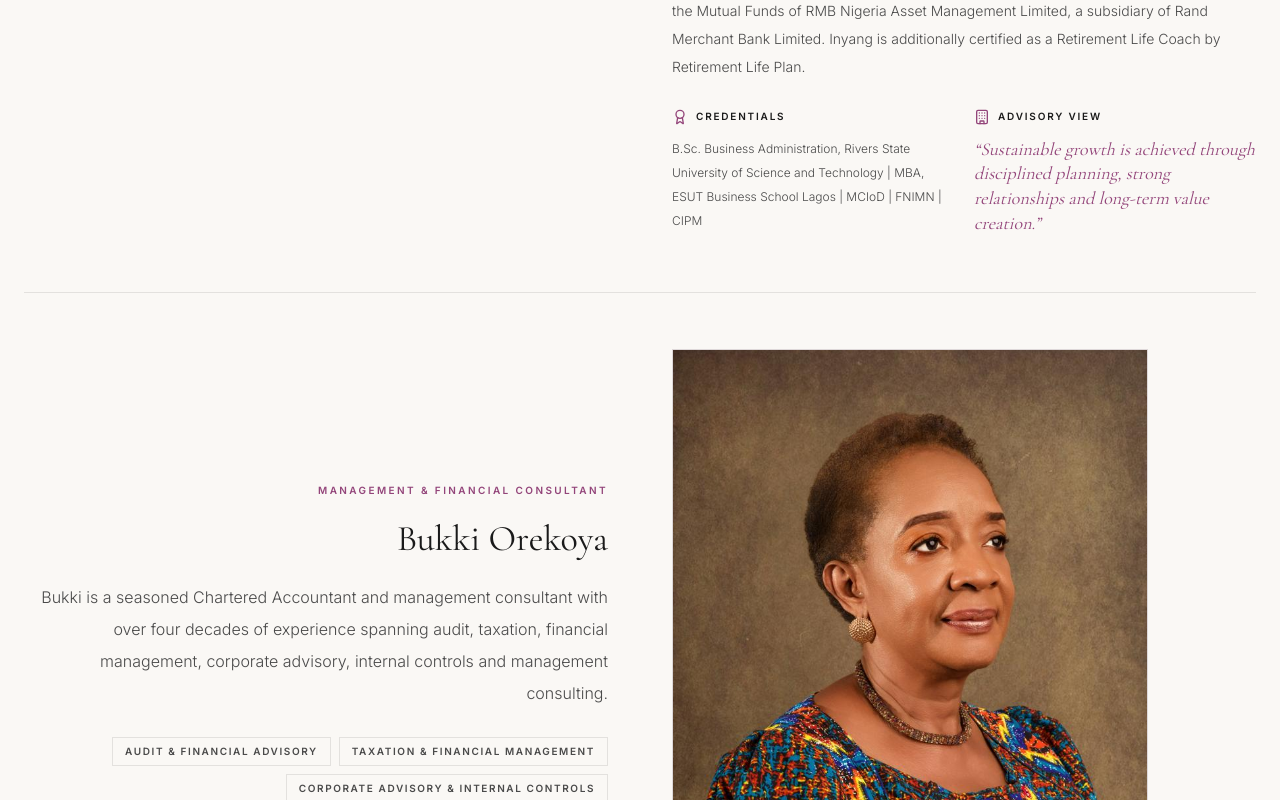
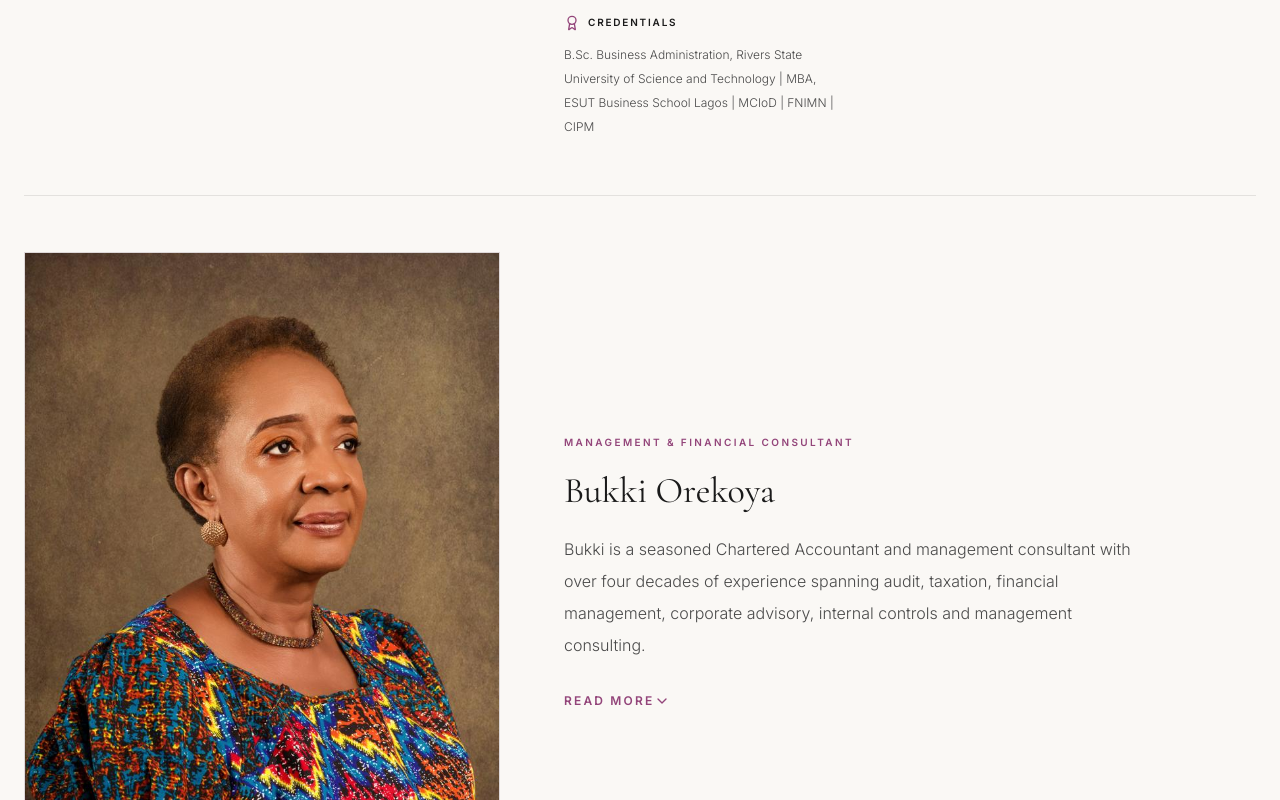
Before and after one commit to BehindTheDesks/newaverti, a Next.js app: page /team in a window 1280 px wide. Shown: the part 1780-2580 px from the top of the page. Built offline with nearby package versions, Linux system fonts and the light colour scheme.

Commit message:
update: enhance contact and team content with clearer messaging and improved structure

```diff
--- a/app/contact/page.tsx
+++ b/app/contact/page.tsx
@@ -40,16 +40,16 @@ const contactDetails: ContactDetail[] = [
   },
   {
     icon: Mail,
-    eyebrow: "Advisory Email",
+    eyebrow: "Averti Professional Management Email",
     title: "info@averti.com.ng",
     detail: "Confidential partner communication",
     href: "mailto:info@averti.com.ng",
   },
   {
     icon: Phone,
-    eyebrow: "Institutional Relations",
+    eyebrow: "Phone Number",
     title: "+234 1 794 3620",
-    detail: "Monday — Friday · 09:00 — 18:00 WAT",
+    detail: "Monday — Friday · 09:00 — 17:00 WAT",
     href: "tel:+23417943620",
   },
 ];
@@ -196,7 +196,7 @@ export default function ContactPage() {
 
   return (
     <div className="w-full bg-[#FAF8F5] text-[#1A1A1A]">
-      <motion.section
+      {/* <motion.section
         variants={reveal}
         initial="hidden"
         animate="show"
@@ -219,7 +219,7 @@ export default function ContactPage() {
             </p>
           </div>
         </div>
-      </motion.section>
+      </motion.section> */}
 
       <section className="mx-auto grid max-w-7xl grid-cols-1 gap-14 px-6 py-20 sm:py-24 lg:grid-cols-12 lg:gap-16">
         <motion.aside
@@ -239,11 +239,10 @@ export default function ContactPage() {
           <motion.div variants={reveal} transition={transition}>
             <SectionLabel>Global Presence</SectionLabel>
             <h2 className="mt-5 max-w-sm font-serif text-3xl font-normal leading-tight sm:text-4xl">
-              A private channel for executive inquiry.
+              Have an inquiry? Send us a Message.
             </h2>
             <p className="mt-6 max-w-md text-sm font-light leading-7 text-[#4A4A4A]">
-              Consultation requests are reviewed with discretion and routed to
-              senior advisory partners according to mandate complexity.
+              Consultation requests are reviewed and sent back with the necessary informaton needed for growth of your organization.
             </p>
           </motion.div>
 
@@ -421,15 +420,13 @@ export default function ContactPage() {
                       <span>Validating Request...</span>
                     ) : (
                       <>
-                        <span>Initiate Inquiry</span>
+                        <span>Send Inquiry</span>
                         <Send className="ml-2 h-4 w-4" aria-hidden="true" />
                       </>
                     )}
                   </button>
-                  <p className="flex items-center gap-2 text-xs font-light leading-6 text-[#4A4A4A]">
-                    <Clock3 className="h-4 w-4 text-[#93457A]" aria-hidden="true" />
-                    Senior advisory response within 24 hours.
-                  </p>
+
+
                 </div>
               </form>
             ) : (
@@ -504,7 +501,7 @@ export default function ContactPage() {
         <p className="mx-auto mt-6 max-w-3xl text-sm font-light leading-7 text-[#4A4A4A] sm:text-base sm:leading-8">
           Every consultation is treated as a confidential engagement, ensuring
           your organization&apos;s intellectual property and long-term vision
-          remain protected while we engineer competitive advantage.
+          remain protected while we create an advantage for you.
         </p>
       </motion.section>
     </div>
--- a/app/team/TeamContent.tsx
+++ b/app/team/TeamContent.tsx
@@ -3,7 +3,7 @@
 import Image from "next/image";
 import Link from "next/link";
 import { useState } from "react";
-import { ArrowRight, Award, Building, ChevronDown } from "lucide-react";
+import { ArrowRight, Award, ChevronDown } from "lucide-react";
 import { AnimatePresence, motion, useReducedMotion } from "motion/react";
 
 const leaders = [
@@ -28,17 +28,11 @@ const leaders = [
 
       Inyang is additionally certified as a Retirement Life Coach by Retirement Life Plan.`,
 
-    specialties: [
-      "Financial & Retirement Planning",
-      "Business Development & Marketing",
-      "Customer Relationship Management",
-    ],
 
     education:
       "B.Sc. Business Administration, Rivers State University of Science and Technology | MBA, ESUT Business School Lagos | MCIoD | FNIMN | CIPM",
 
-    quote:
-      "Sustainable growth is achieved through disciplined planning, strong relationships and long-term value creation.",
+
   },
   {
     name: "Bukki Orekoya",
@@ -58,18 +52,12 @@ const leaders = [
 
     She also served as the first Nigerian Chief Accountant and Company Secretary at Paterson Candy International Nigeria Limited, a subsidiary of Thames Water, United Kingdom, where she contributed significantly to the company’s financial management and corporate governance operations.`,
 
-    specialties: [
-      "Audit & Financial Advisory",
-      "Taxation & Financial Management",
-      "Corporate Advisory & Internal Controls",
-    ],
+
 
     education:
       "Fellow, Institute of Chartered Accountants of Nigeria (FCA) | Member, Nigerian Institute of Management (MNIM) | Associate, Chartered Institute of Taxation of Nigeria (ACIT)",
 
-    quote:
-      "Strong organizations are built on sound financial management, accountability and disciplined leadership.",
-  },
+     },
   {
     name: "Cecilia Osoka",
     role: "Accounting, Banking & Operations Consultant",
@@ -96,17 +84,10 @@ const leaders = [
 
     As a founding Partner at Averti Professional Managers, her focus includes financial institutions training programmes, banking operations advisory and business process improvement projects.`,
 
-    specialties: [
-      "Banking Operations & Treasury Management",
-      "Business Process Improvement",
-      "Accounting, Consultancy & Professional Training",
-    ],
-
     education:
       "B.Sc. Accounting, University of Lagos | MBA, Obafemi Awolowo University | FCA | HCIBN | ACITN",
 
-    quote:
-      "Operational excellence is achieved through discipline, continuous improvement and strong financial systems.",
+
   },
 ];
 
@@ -197,7 +178,6 @@ export default function TeamContent() {
         >
           {leaders.map((leader, index) => {
             const isOpen = openProfile === leader.name;
-            const isReversed = index % 2 === 1;
 
             return (
               <motion.article
@@ -207,9 +187,7 @@ export default function TeamContent() {
                 className="border-b border-[#1A1A1A]/10 pb-10 lg:pb-14"
               >
                 <div
-                  className={`grid grid-cols-1 items-center gap-8 lg:grid-cols-12 lg:gap-16 ${
-                    isReversed ? "lg:[&>*:first-child]:order-2" : ""
-                  }`}
+                  className={`grid grid-cols-1 items-center gap-8 lg:grid-cols-12 lg:gap-16 `}
                 >
                   <div className="lg:col-span-5">
                     <div className="group relative aspect-[3/4] overflow-hidden border border-[#1A1A1A]/10 bg-[#93457A]/5">
@@ -226,9 +204,7 @@ export default function TeamContent() {
                   </div>
 
                   <div
-                    className={`lg:col-span-6 ${
-                      isReversed ? "lg:text-right" : "lg:col-start-7"
-                    }`}
+                    className={`lg:col-span-6 `}
                   >
                     <span className="text-[10px] font-semibold uppercase tracking-[0.24em] text-[#93457A]">
                       {leader.role}
@@ -240,20 +216,7 @@ export default function TeamContent() {
                       {leader.intro}
                     </p>
 
-                    <div
-                      className={`mt-7 flex flex-wrap gap-2 ${
-                        isReversed ? "lg:justify-end" : ""
-                      }`}
-                    >
-                      {leader.specialties.map((specialty) => (
-                        <span
-                          key={specialty}
-                          className="border border-[#1A1A1A]/10 px-3 py-1.5 text-[10px] font-semibold uppercase tracking-[0.16em] text-[#4A4A4A]"
-                        >
-                          {specialty}
-                        </span>
-                      ))}
-                    </div>
+
 
                     <button
                       type="button"
@@ -261,15 +224,13 @@ export default function TeamContent() {
                         setOpenProfile(isOpen ? null : leader.name)
                       }
                       aria-expanded={isOpen}
-                      className={`mt-8 inline-flex items-center text-xs font-semibold uppercase tracking-[0.18em] text-[#93457A] transition-colors duration-300 hover:text-[#7B3566] ${
-                        isReversed ? "lg:flex-row-reverse" : ""
-                      }`}
+                      className={`mt-8 inline-flex items-center text-xs font-semibold uppercase tracking-[0.18em] text-[#93457A] transition-colors duration-300 hover:text-[#7B3566]`}
                     >
                       <span>{isOpen ? "Close Profile" : "Read More"}</span>
                       <ChevronDown
                         className={`h-4 w-4 transition-transform duration-300 ${
                           isOpen ? "rotate-180" : ""
-                        } ${isReversed ? "mr-2" : "ml-2"}`}
+                        } `}
                         aria-hidden="true"
                       />
                     </button>
@@ -299,9 +260,7 @@ export default function TeamContent() {
                           className="overflow-hidden"
                         >
                           <div
-                            className={`mt-8 border-t border-[#1A1A1A]/10 pt-7 ${
-                              isReversed ? "lg:ml-auto" : ""
-                            }`}
+                            className={`mt-8 border-t border-[#1A1A1A]/10 pt-7 `}
                           >
                             <p className="text-sm font-light leading-7 text-[#4A4A4A]">
                               {leader.bio}
@@ -309,9 +268,7 @@ export default function TeamContent() {
                             <div className="mt-7 grid grid-cols-1 gap-5 sm:grid-cols-2">
                               <div>
                                 <div
-                                  className={`flex items-center gap-2 text-[10px] font-semibold uppercase tracking-[0.18em] ${
-                                    isReversed ? "lg:justify-end" : ""
-                                  }`}
+                                  className={`flex items-center gap-2 text-[10px] font-semibold uppercase tracking-[0.18em] `}
                                 >
                                   <Award
                                     className="h-4 w-4 text-[#93457A]"
@@ -321,22 +278,6 @@ export default function TeamContent() {
                                 </div>
                                 <p className="mt-3 text-xs font-light leading-6 text-[#4A4A4A]">
                                   {leader.education}
-                                </p>
-                              </div>
-                              <div>
-                                <div
-                                  className={`flex items-center gap-2 text-[10px] font-semibold uppercase tracking-[0.18em] ${
-                                    isReversed ? "lg:justify-end" : ""
-                                  }`}
-                                >
-                                  <Building
-                                    className="h-4 w-4 text-[#93457A]"
-                                    aria-hidden="true"
-                                  />
-                                  <span>Advisory View</span>
-                                </div>
-                                <p className="mt-3 font-serif text-lg italic leading-snug text-[#93457A]">
-                                  &ldquo;{leader.quote}&rdquo;
                                 </p>
                               </div>
                             </div>
@@ -399,17 +340,17 @@ export default function TeamContent() {
       >
         <div className="border border-[#1A1A1A]/10 bg-white p-8 text-center sm:p-12 lg:p-16">
           <h2 className="font-serif text-3xl font-normal leading-tight sm:text-4xl">
-            Ready to transform your trajectory?
+            Ready to transform your Organization?
           </h2>
           <p className="mx-auto mt-5 max-w-xl text-sm font-light leading-7 text-[#4A4A4A]">
-            Engage with our executive partners to discuss how Averti can
+            Engage with our executive partners to discuss how Averti Professional Managers can
             engineer your organization&apos;s next phase of growth.
           </p>
           <Link
             href="/contact"
             className="mt-8 inline-flex items-center justify-center rounded-full bg-[#93457A] px-7 py-3.5 text-xs font-semibold uppercase tracking-[0.16em] text-white transition-all duration-300 hover:bg-[#7B3566]"
           >
-            Connect for Strategic Consultation
+            Contact Us
             <ArrowRight className="ml-2 h-4 w-4" aria-hidden="true" />
           </Link>
         </div>
```
